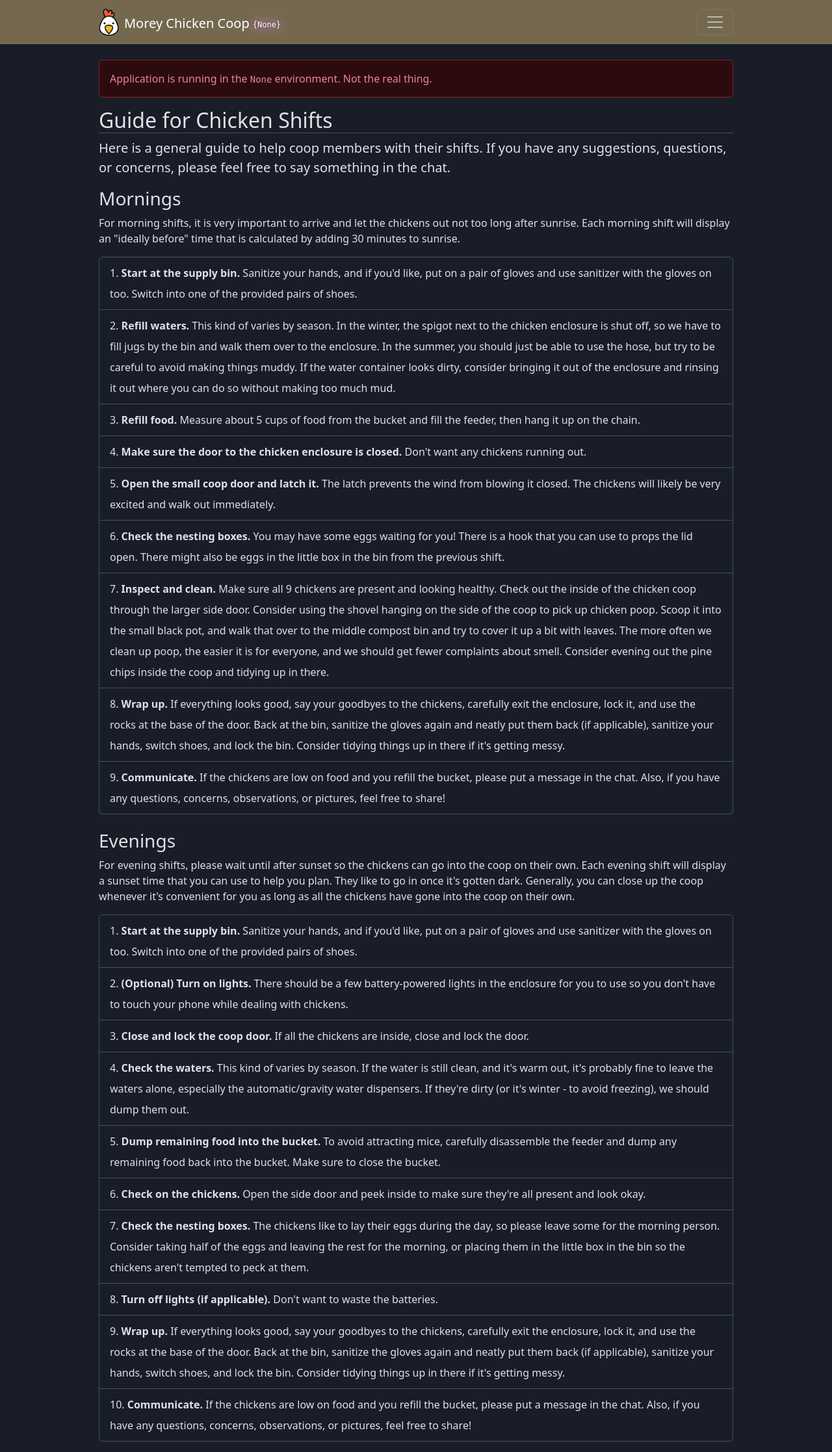
After one commit to jack-hermanson/chicken-coop, a Flask app: page /guide/ in a window 1280 px wide. The commit adds this page. Shown: the whole page at 65% size. Run offline with Flask 3, Linux system fonts and the light colour scheme; some libraries are stand-ins or nearby versions.

Commit message:
add guide

```diff
--- a/main/__init__.py
+++ b/main/__init__.py
@@ -69,9 +69,10 @@ def create_app(config_class=Config):
     from .modules.shifts.routes import shifts
     from .modules.errors.handlers import errors
     from .modules.email.routes import emails
+    from .modules.guide.routes import guide
 
     app.url_map.strict_slashes = False  # for trailing slashes
-    for blueprint in [main, accounts, admin, shifts, errors, emails]:
+    for blueprint in [main, accounts, admin, shifts, errors, emails, guide]:
         app.register_blueprint(blueprint)
 
     # login manager
--- /dev/null
+++ b/main/modules/guide/routes.py
@@ -0,0 +1,7 @@
+from flask import Blueprint, render_template, request, redirect, url_for
+
+guide = Blueprint("guide", __name__, url_prefix="/guide")
+
+@guide.route("/")
+def index():
+    return render_template("guide/index.html")
--- a/main/modules/shifts/forms.py
+++ b/main/modules/shifts/forms.py
@@ -46,7 +46,7 @@ class AssignRecurringShiftForm(FlaskForm):
     # def validate_secret_code(_, secret_code):
     #     if secret_code.data != Config.SECRET_CODE:
     #         time.sleep(1)
-    #         raise ValidationError("Incorrect code. Please message the WhatsApp group for help.")
+    #         raise ValidationError("Incorrect code. Please message the WhatsApp group for guide.")
 
 
 class AssignSpecificShiftForm(FlaskForm):
--- a/main/web/templates/base.html
+++ b/main/web/templates/base.html
@@ -42,6 +42,10 @@
                 <li class="nav-item">
                     <a href="{{ url_for('shifts.recurring_shift_signup') }}"
                        class="nav-link {% if active_route == 'shifts' %}active{% endif %}">Shift Signup</a>
+                </li>
+             <li class="nav-item">
+                    <a href="{{ url_for('guide.index') }}"
+                       class="nav-link {% if active_route == 'guide' %}active{% endif %}">Guide</a>
                 </li>
                 {% if current_user.is_authenticated and current_user.clearance >= 2 %}
                     <li class="nav-item">
--- /dev/null
+++ b/main/web/templates/guide/index.html
@@ -0,0 +1,125 @@
+{% extends "base.html" %}
+
+{% set title = "Guide for Chicken Shifts" %}
+{% set active_route = "guide" %}
+
+{% block body %}
+    <div class="row">
+        <div class="col">
+            <p class="lead">Here is a general guide to help coop members with their shifts.
+                If you have any suggestions, questions, or concerns, please feel free to say something in the chat.</p>
+        </div>
+    </div>
+    <div class="row">
+        <div class="col-12 col-lg-8">
+            <h3>Mornings</h3>
+            <p>For morning shifts, it is very important to arrive and let the chickens out not too long after sunrise.
+                Each morning shift will display an "ideally before" time that is calculated by adding 30 minutes to
+                sunrise.</p>
+            <ol class="lh-lg list-group list-group-numbered">
+                <li class="list-group-item"><b>Start at the supply bin.</b> Sanitize your hands, and if you'd like, put on a pair of gloves and
+                    use
+                    sanitizer with the gloves on too. Switch into one of the provided pairs of shoes.
+                </li>
+                <li class="list-group-item"><b>Refill waters.</b> This kind of varies by season. In the winter, the spigot next to the chicken
+                    enclosure is shut off, so we have to fill jugs by the bin and walk them over to the enclosure. In
+                    the summer, you
+                    should just be able to use the hose, but try to be careful to avoid making things muddy. If the
+                    water
+                    container looks dirty, consider bringing it out of the enclosure and rinsing it out where you can do
+                    so
+                    without making too much mud.
+                </li>
+                <li class="list-group-item"><b>Refill food.</b> Measure about 5 cups of food from the bucket and fill the feeder, then
+                    hang it up on the chain.
+                </li>
+                <li class="list-group-item"><b>Make sure the door to the chicken enclosure is closed.</b> Don't want any chickens running out.
+                </li>
+                <li class="list-group-item"><b>Open the small coop door and latch it.</b> The latch prevents the wind from blowing it closed.
+                    The chickens will likely be very excited and walk out immediately.
+                </li>
+                <li class="list-group-item"><b>Check the nesting boxes.</b> You may have some eggs waiting for you! There is a hook that you can
+                    use
+                    to props the lid open. There might also be eggs in
+                    the little box in the bin from the previous shift.
+                </li>
+                <li class="list-group-item"><b>Inspect and clean.</b> Make sure all 9 chickens are present and looking healthy. Check out the
+                    inside
+                    of the chicken coop through the larger side door. Consider using
+                    the shovel hanging on the side of the coop to pick up chicken poop. Scoop it into the small black
+                    pot,
+                    and walk that over to the middle compost bin and try to cover it up a bit with leaves. The more
+                    often
+                    we clean up poop, the easier it is for everyone, and we should get fewer complaints about smell.
+                    Consider
+                    evening out the pine chips inside the coop and tidying up in there.
+                </li>
+                <li class="list-group-item"><b>Wrap up.</b> If everything looks good, say your goodbyes to the chickens, carefully exit the
+                    enclosure, lock it, and use the rocks at the base of the door. Back at the bin, sanitize the gloves
+                    again and
+                    neatly put them back
+                    (if applicable), sanitize your hands, switch shoes, and lock the bin. Consider tidying things up in
+                    there
+                    if it's getting messy.
+                </li>
+                <li class="list-group-item"><b>Communicate.</b> If the chickens are low on food and you refill the bucket, please put a message
+                    in the chat. Also, if you have any questions, concerns, observations, or pictures, feel free to
+                    share!
+                </li>
+            </ol>
+        </div>
+    </div>
+    <div class="row mt-4">
+        <div class="col-12 col-lg-8">
+            <h3>Evenings</h3>
+            <p>For evening shifts, please wait until after sunset so the chickens can go into the coop on their own.
+                Each evening shift will display a sunset time that you can use to help you plan. They like to go in once
+                it's gotten dark. Generally, you can close up the coop whenever it's convenient for you as long as all
+                the chickens
+                have gone into the coop on their own.</p>
+            <ol class="lh-lg list-group list-group-numbered">
+                <li class="list-group-item"><b>Start at the supply bin.</b> Sanitize your hands, and if you'd like, put on a pair of gloves and
+                    use
+                    sanitizer with the gloves on too. Switch into one of the provided pairs of shoes.
+                </li>
+                <li class="list-group-item"><b>(Optional) Turn on lights.</b> There should be a few battery-powered lights in the
+                    enclosure
+                    for you to use so you don't have to touch your phone while dealing with chickens.
+                </li>
+                <li class="list-group-item"><b>Close and lock the coop door.</b> If all the chickens are inside, close and lock the door.</li>
+                <li class="list-group-item"><b>Check the waters.</b> This kind of varies by season. If the water is still clean, and it's warm
+                    out,
+                    it's probably fine to leave the waters alone, especially the automatic/gravity water dispensers. If
+                    they're dirty (or it's winter - to avoid freezing), we should
+                    dump them out.
+                </li>
+                <li class="list-group-item"><b>Dump remaining food into the bucket.</b> To avoid attracting mice, carefully disassemble the
+                    feeder
+                    and dump any remaining food back
+                    into the bucket. Make sure to close the bucket.
+                </li>
+                <li class="list-group-item"><b>Check on the chickens.</b> Open the side door and peek inside to make sure they're all present
+                    and look okay.
+                </li>
+                <li class="list-group-item"><b>Check the nesting boxes.</b> The chickens like to lay their eggs during the day, so please leave
+                    some for the morning person. Consider taking half of the eggs and leaving the rest for the morning,
+                    or placing them
+                    in the little box in the bin so the chickens aren't tempted to peck at them.
+                </li>
+                <li class="list-group-item"><b>Turn off lights (if applicable).</b> Don't want to waste the batteries.</li>
+                <li class="list-group-item"><b>Wrap up.</b> If everything looks good, say your goodbyes to the chickens, carefully exit the
+                    enclosure, lock it, and use the rocks at the base of the door. Back at the bin, sanitize the gloves
+                    again and
+                    neatly put them back
+                    (if applicable), sanitize your hands, switch shoes, and lock the bin. Consider tidying things up in
+                    there
+                    if it's getting messy.
+                </li>
+                <li class="list-group-item"><b>Communicate.</b> If the chickens are low on food and you refill the bucket, please put a message
+                    in the chat. Also, if you have any questions, concerns, observations, or pictures, feel free to
+                    share!
+                </li>
+            </ol>
+        </div>
+    </div>
+{% endblock body %}
```
Also changed, not shown: main/modules/guide/__init__.py (added).
